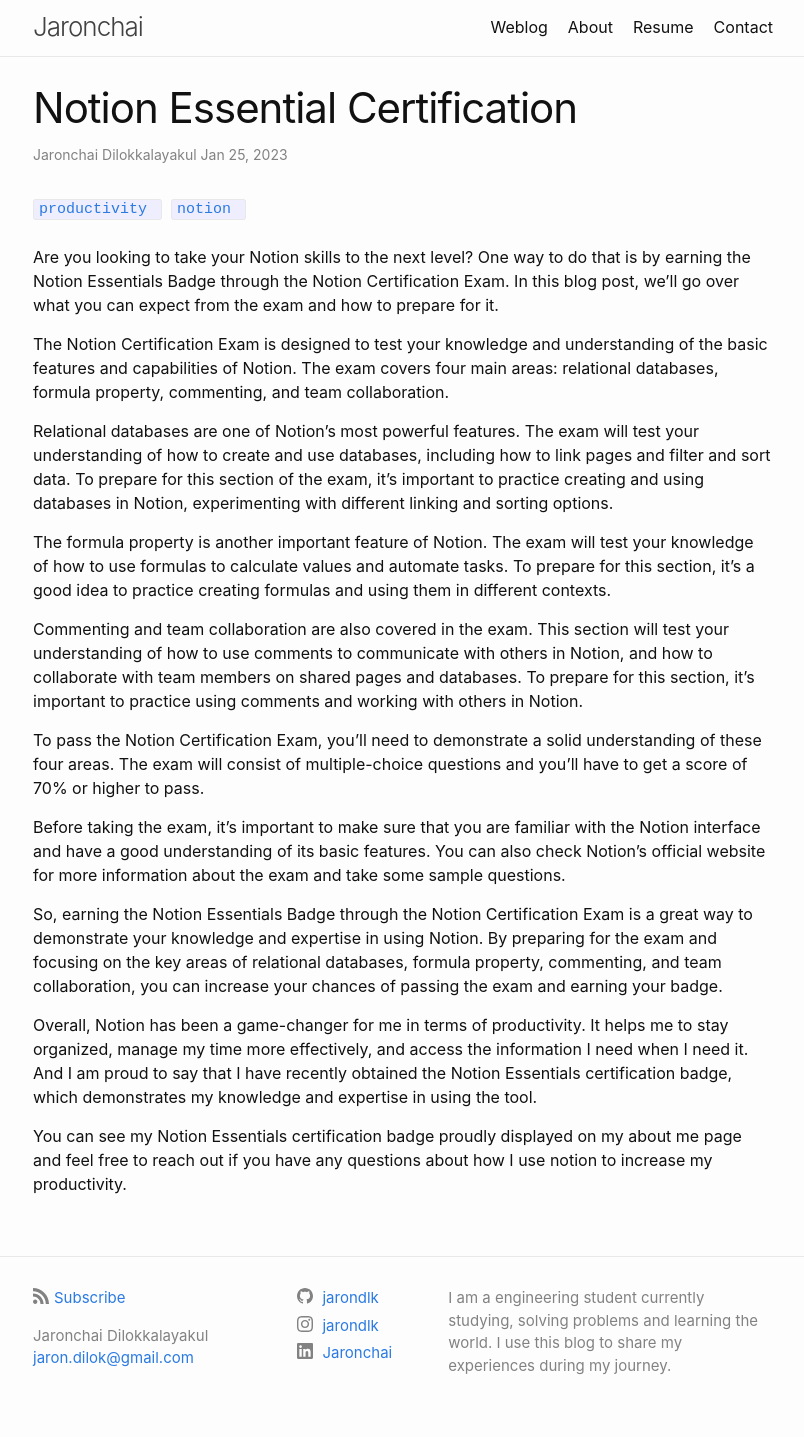
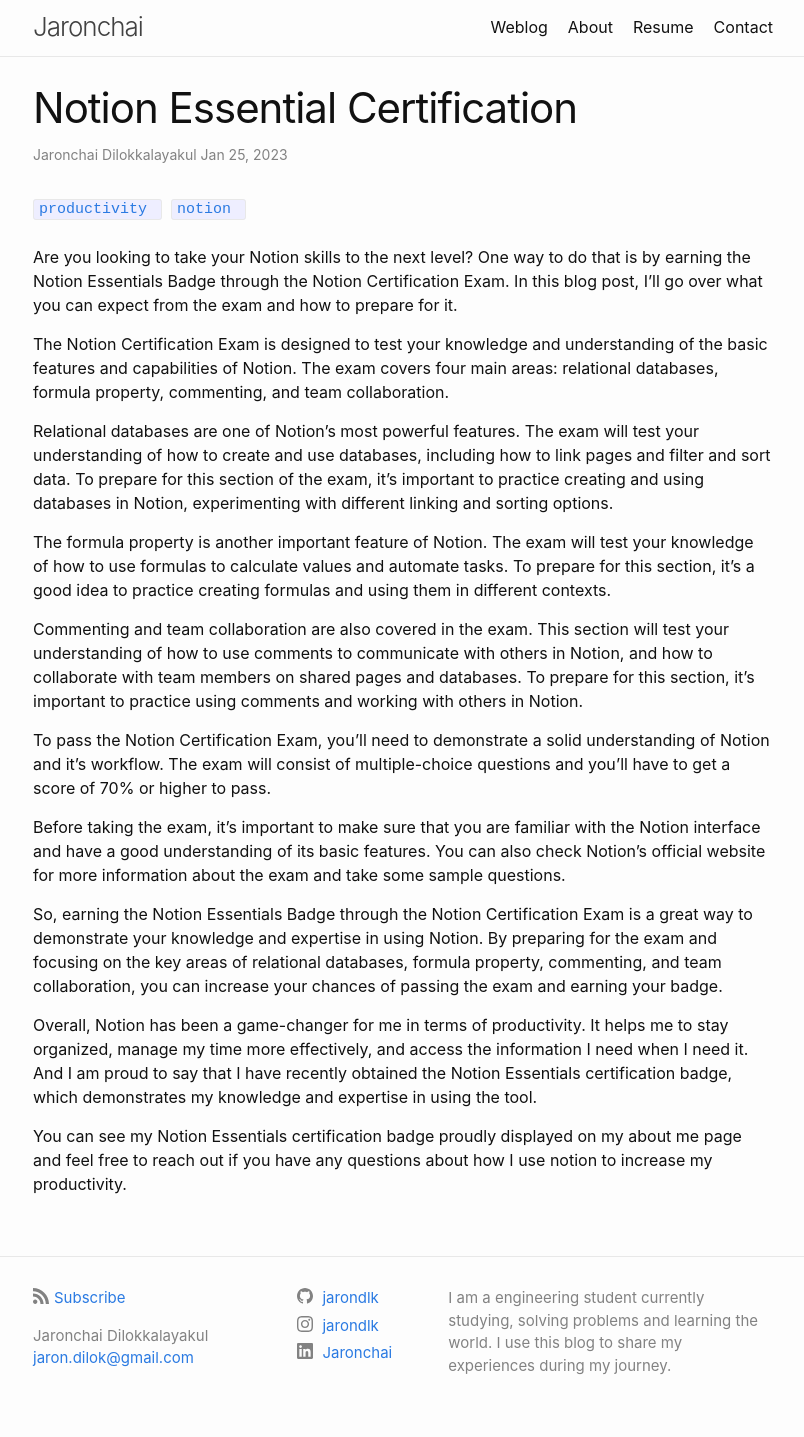
Before and after one commit to jarondlk/jaronchai-blog, a Jekyll site: the page built from _posts/2023-01-25-notion-essential.markdown, in a window 1280 px wide. Shown: the whole page, without its empty margins (237-1041 px from the left). Built offline with Jekyll 4.4.1, drawn with Linux system fonts in a browser that asks for light colours; a script that is not in the unit is left out; comment, search, counter and statistics services are not loaded.

Commit message:
Fix blog writing

```diff
--- a/_posts/2023-01-25-notion-essential.markdown
+++ b/_posts/2023-01-25-notion-essential.markdown
@@ -7,7 +7,7 @@
 featured: true
 ---
 
-Are you looking to take your Notion skills to the next level? One way to do that is by earning the Notion Essentials Badge through the Notion Certification Exam. In this blog post, we'll go over what you can expect from the exam and how to prepare for it.
+Are you looking to take your Notion skills to the next level? One way to do that is by earning the Notion Essentials Badge through the Notion Certification Exam. In this blog post, I'll go over what you can expect from the exam and how to prepare for it.
 
 The Notion Certification Exam is designed to test your knowledge and understanding of the basic features and capabilities of Notion. The exam covers four main areas: relational databases, formula property, commenting, and team collaboration.
 
@@ -17,7 +17,7 @@
 
 Commenting and team collaboration are also covered in the exam. This section will test your understanding of how to use comments to communicate with others in Notion, and how to collaborate with team members on shared pages and databases. To prepare for this section, it's important to practice using comments and working with others in Notion.
 
-To pass the Notion Certification Exam, you'll need to demonstrate a solid understanding of these four areas. The exam will consist of multiple-choice questions and you'll have to get a score of 70% or higher to pass.
+To pass the Notion Certification Exam, you'll need to demonstrate a solid understanding of Notion and it's workflow. The exam will consist of multiple-choice questions and you'll have to get a score of 70% or higher to pass.
 
 Before taking the exam, it's important to make sure that you are familiar with the Notion interface and have a good understanding of its basic features. You can also check Notion's official website for more information about the exam and take some sample questions.
 
```
